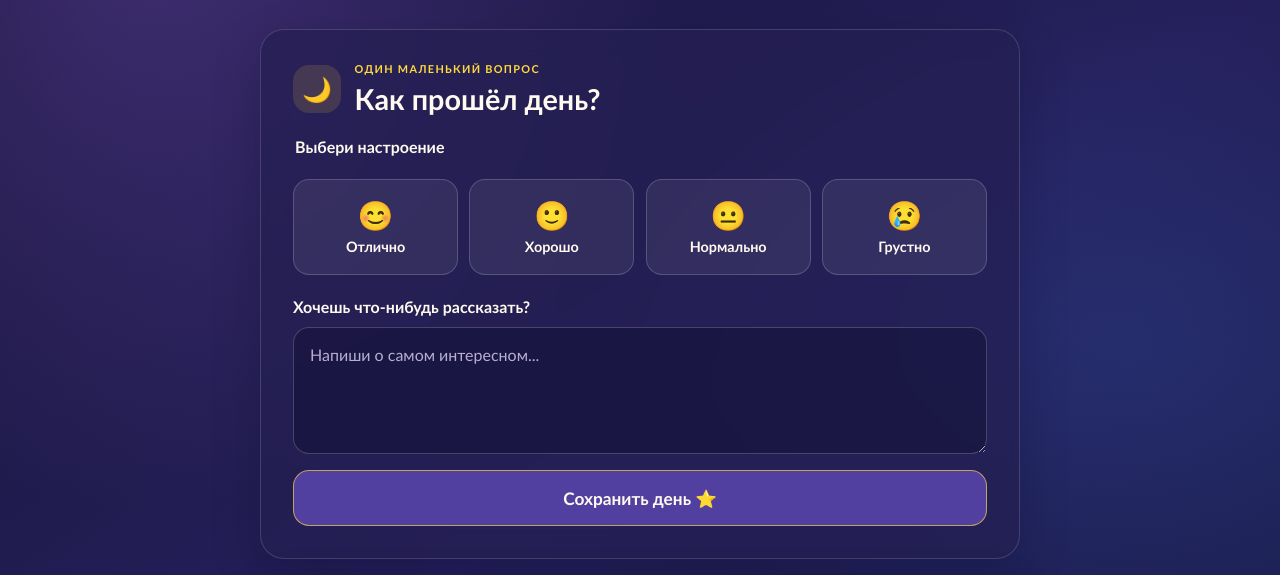
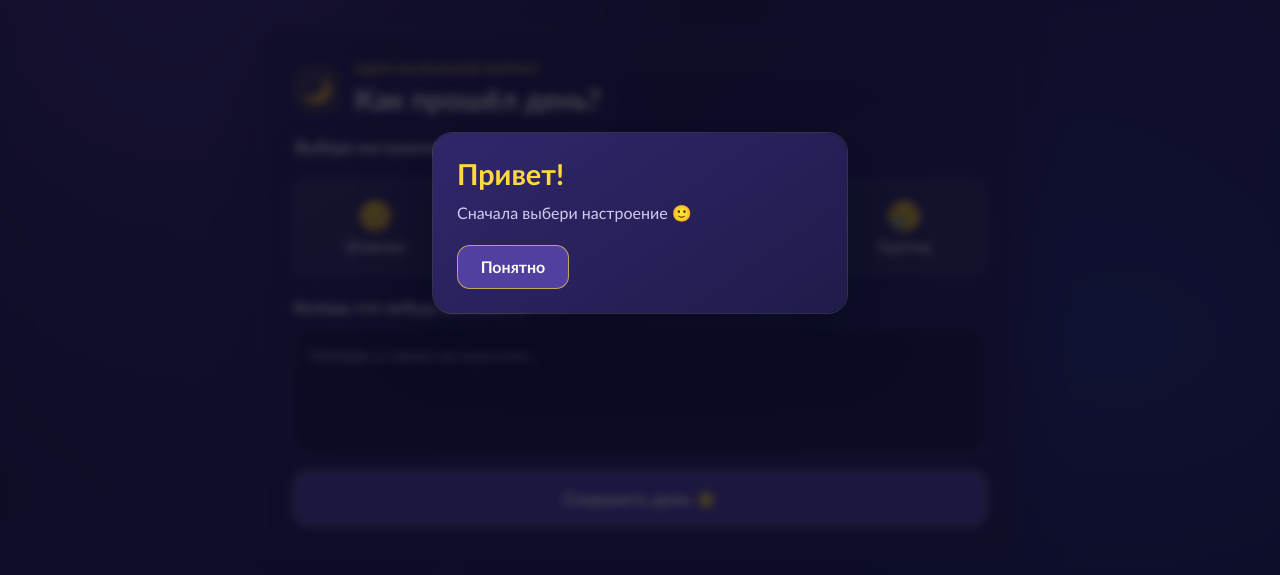
Before and after one commit to KsenaAksen/gigacodeproj, a plain HTML site: page html/index.html in a window 1280 px wide. Both pictures are taken after a click on the button "Сохранить день ⭐". Shown: the part 177-752 px from the top of the page. Drawn offline with Linux system fonts and the light colour scheme.

Commit message:
Локальные изменения перед синхронизацией

```diff
--- a/css/style.css
+++ b/css/style.css
@@ -360,6 +360,61 @@ textarea::placeholder {
   margin-bottom: 0;
 }
 
+.notice-dialog {
+  width: min(100% - 2rem, 26rem);
+  max-width: none;
+  padding: 0;
+  overflow: visible;
+  border: 1px solid var(--card-border);
+  border-radius: 1.25rem;
+  background: transparent;
+  color: var(--text);
+  box-shadow: 0 24px 70px rgba(5, 6, 28, 0.48);
+}
+
+.notice-dialog::backdrop {
+  background: rgba(8, 8, 25, 0.72);
+  backdrop-filter: blur(4px);
+}
+
+.notice-card {
+  padding: 1.5rem;
+  border-radius: inherit;
+  background: linear-gradient(145deg, #30276b, #201b4b);
+}
+
+.notice-card h2 {
+  margin-bottom: 0.6rem;
+  color: var(--accent);
+}
+
+.notice-card p {
+  margin-bottom: 1.25rem;
+  color: var(--muted);
+  line-height: 1.5;
+}
+
+.notice-close-button {
+  min-width: 7rem;
+  min-height: 2.75rem;
+  padding: 0.6rem 1rem;
+  border: 1px solid rgba(255, 217, 61, 0.65);
+  border-radius: 0.8rem;
+  background: #5140a0;
+  color: var(--text);
+  cursor: pointer;
+  font-weight: 800;
+}
+
+.notice-close-button:hover {
+  filter: brightness(1.15);
+}
+
+.notice-close-button:focus-visible {
+  outline: 3px solid var(--accent);
+  outline-offset: 3px;
+}
+
 @media (max-width: 560px) {
   .page-shell {
     width: min(100% - 1.25rem, 460px);
--- a/html/index.html
+++ b/html/index.html
@@ -100,6 +100,14 @@
       </footer>
     </div>
 
+    <dialog class="notice-dialog" aria-labelledby="notice-title" aria-describedby="notice-message">
+      <div class="notice-card">
+        <h2 id="notice-title">Привет!</h2>
+        <p id="notice-message"></p>
+        <button class="notice-close-button" type="button">Понятно</button>
+      </div>
+    </dialog>
+
     <script src="../js/app.js"></script>
   </body>
 </html>
--- a/js/app.js
+++ b/js/app.js
@@ -5,10 +5,25 @@ const saveButton = document.querySelector(".save-button");
 const noteField = document.querySelector("#day-note");
 const historyList = document.querySelector(".history-list");
 const statValues = document.querySelectorAll(".stats .stat dd");
+const noticeDialog = document.querySelector(".notice-dialog");
+const noticeMessage = document.querySelector("#notice-message");
+const noticeCloseButton = document.querySelector(".notice-close-button");
 
 let selectedMood = null;
 let entries;
 let storageReady = false;
+
+function showNotice(message) {
+  noticeMessage.textContent = message;
+
+  if (!noticeDialog.open) {
+    noticeDialog.showModal();
+  }
+}
+
+noticeCloseButton.addEventListener("click", () => {
+  noticeDialog.close();
+});
 
 function toDateKey(date) {
   const year = date.getFullYear();
@@ -160,7 +175,7 @@ function renderHistory() {
         localStorage.setItem(STORAGE_KEY, JSON.stringify(updatedEntries));
       } catch (error) {
         console.error("Не удалось удалить запись дневника.", error);
-        window.alert("Не получилось удалить запись. Проверь настройки хранилища браузера и попробуй ещё раз.");
+        showNotice("Не получилось удалить запись. Проверь настройки хранилища браузера и попробуй ещё раз.");
         return;
       }
 
@@ -210,7 +225,7 @@ saveButton.addEventListener("click", () => {
   }
 
   if (selectedMood === null) {
-    window.alert("Сначала выбери настроение 🙂");
+    showNotice("Сначала выбери настроение 🙂");
     return;
   }
 
@@ -226,7 +241,7 @@ saveButton.addEventListener("click", () => {
     localStorage.setItem(STORAGE_KEY, JSON.stringify(updatedEntries));
   } catch (error) {
     console.error("Не удалось сохранить запись дневника.", error);
-    window.alert("Не получилось сохранить запись. Проверь настройки хранилища браузера и попробуй ещё раз.");
+    showNotice("Не получилось сохранить запись. Проверь настройки хранилища браузера и попробуй ещё раз.");
     return;
   }
 
@@ -240,7 +255,7 @@ try {
   storageReady = true;
 } catch (error) {
   console.error("Не удалось загрузить записи дневника.", error);
-  window.alert("Не удалось загрузить дневник: данные в хранилище повреждены или недоступны.");
+  showNotice("Не удалось загрузить дневник: данные в хранилище повреждены или недоступны.");
   saveButton.disabled = true;
   moodButtons.forEach((button) => {
     button.disabled = true;
```
